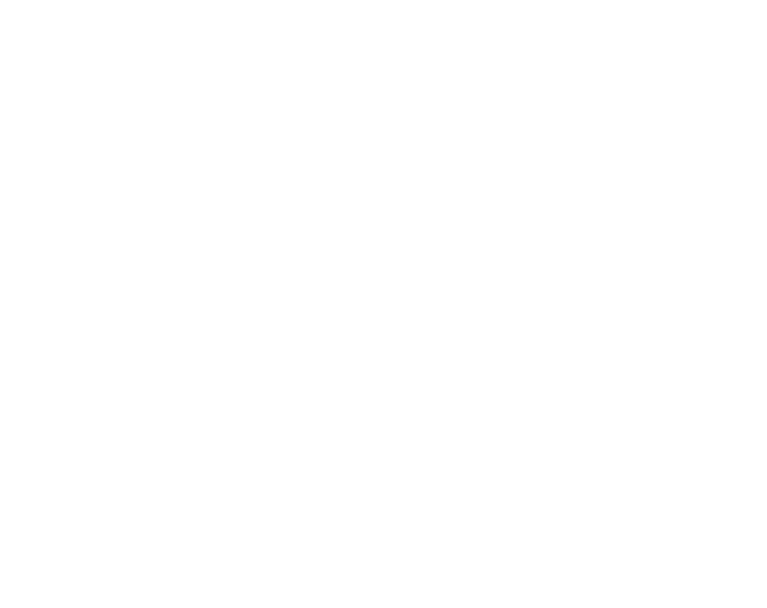
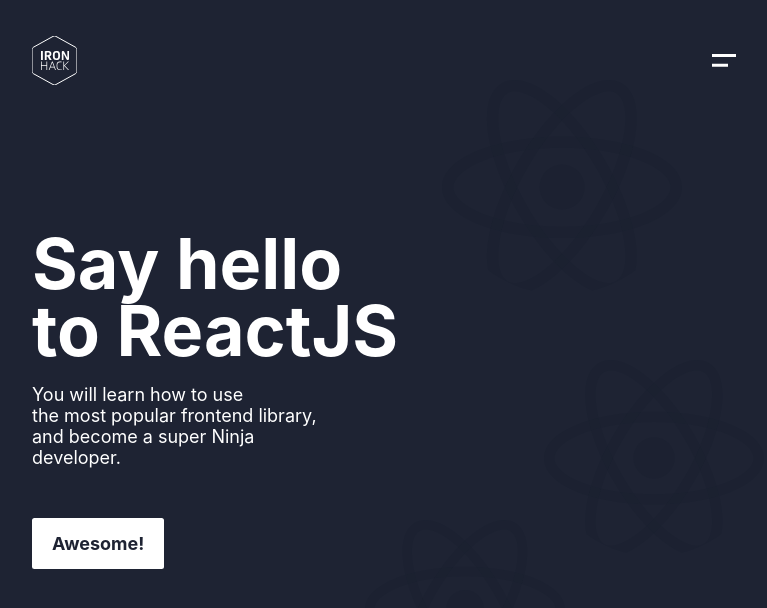
Before and after one commit to tinycarol/lab-hello-ironhack, a React (Create React App) app: page / in a window 1280 px wide. Shown: the top 608 px of the page, without its empty margins (224-991 px from the left). Built offline with nearby package versions, Linux system fonts and the light colour scheme.

Commit message:
finish header

```diff
--- a/src/App.css
+++ b/src/App.css
@@ -0,0 +1,42 @@
+*, html {
+    margin: 0;
+    padding: 0;
+}
+
+header {
+        width: 100vw;
+        height: 100vh;
+        background-color: #1e2333;
+        display: flex;
+        flex-direction: column;
+        justify-content: center;
+        align-items: flex-start;
+}
+
+body {
+    display: flex;
+    flex-direction: column;
+    justify-content: center;
+    align-items: center;
+}
+
+#react-logo-1 {
+    width: 240px;
+    position: fixed;
+    left: 52%;
+    top: 10%;
+}
+
+#react-logo-2 {
+    width: 220px;
+    position: fixed;
+    left: 60%;
+    top: 45%;
+}
+
+#react-logo-3 {
+    width: 200px;
+    position: fixed;
+    left: 46%;
+    top: 65%;
+}
--- a/src/App.js
+++ b/src/App.js
@@ -1,5 +1,5 @@
 import Navbar from './components/Navbar/Navbar.js';
-import Hero from './components/Hero/Hero.js'
+import Hero from './components/Hero/Hero.js';
 import './App.css';
 
 function App() {
@@ -9,6 +9,9 @@
         <header className="App-header">
           <Navbar />
           <Hero />
+          <img className="react-logo-header" id="react-logo-1" src="./images/react-logo.svg" alt="" />
+          <img className="react-logo-header" id="react-logo-2" src="./images/react-logo.svg" alt="" />
+          <img className="react-logo-header" id="react-logo-3" src="./images/react-logo.svg" alt="" />
         </header>
         <body>
             <div>
--- a/src/components/Hero/Hero.css
+++ b/src/components/Hero/Hero.css
@@ -0,0 +1,31 @@
+.landing-hero {
+    width: 30%;
+    color: white;
+    margin-left: 20%;
+}
+
+h1 {
+    width: 100%;
+    font-size: 70px;
+    line-height: 0.95;
+}
+
+p {
+    width: 80%;
+    margin-top: 20px;
+    margin-bottom: 50px;
+    font-size: 18px;
+}
+
+button {
+    background-color: #fff;
+	color: #1e2333;
+	border: none;
+    border-radius: 2.5px;
+	padding: 15px 20px;
+	font: inherit;
+    font-weight: bolder;
+    font-size: 18px;
+	cursor: pointer;
+	outline: inherit;
+}
--- a/src/components/Hero/Hero.js
+++ b/src/components/Hero/Hero.js
@@ -1,10 +1,13 @@
+import './Hero.css';
+
 function Hero() {
     return (
-      <navbar className="custom-navbar">
-        <img src="../images/ironhack-logo.svg" alt="" />
-        <img src="../images/menu-top.svg" alt="" />
-      </navbar>
+      <div className="landing-hero">
+        <h1>Say hello to ReactJS</h1>
+        <p>You will learn how to use <br></br>the most popular frontend library,<br></br> and become a super Ninja developer.</p>
+        <button>Awesome!</button>
+      </div>
     );
-  }
+}
 
-  export default Hero;
+export default Hero;
--- a/src/components/Navbar/Navbar.css
+++ b/src/components/Navbar/Navbar.css
@@ -0,0 +1,10 @@
+.custom-navbar {
+    width: 55vw;
+    height: 120px;
+    display: flex;
+    justify-content: space-between;
+    align-items: center;
+    position: fixed;
+    top: 0;
+    left: 20%;
+}
--- a/src/components/Navbar/Navbar.js
+++ b/src/components/Navbar/Navbar.js
@@ -1,3 +1,5 @@
+import './Navbar.css'
+
 function Navbar() {
     return (
       <navbar className="custom-navbar">
```
